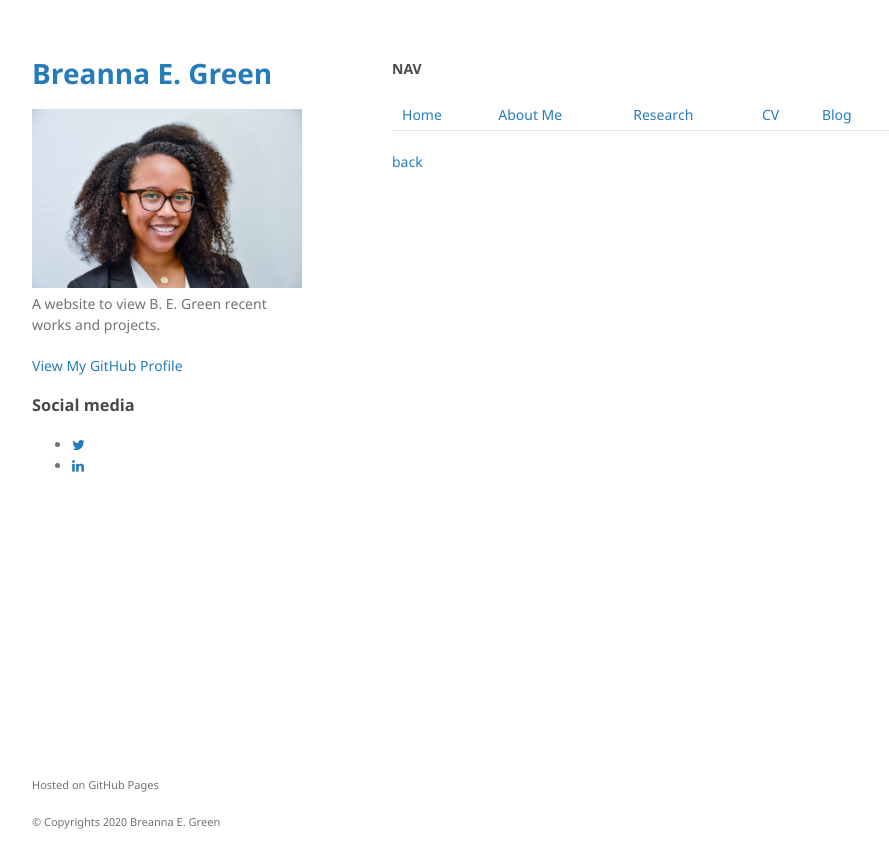
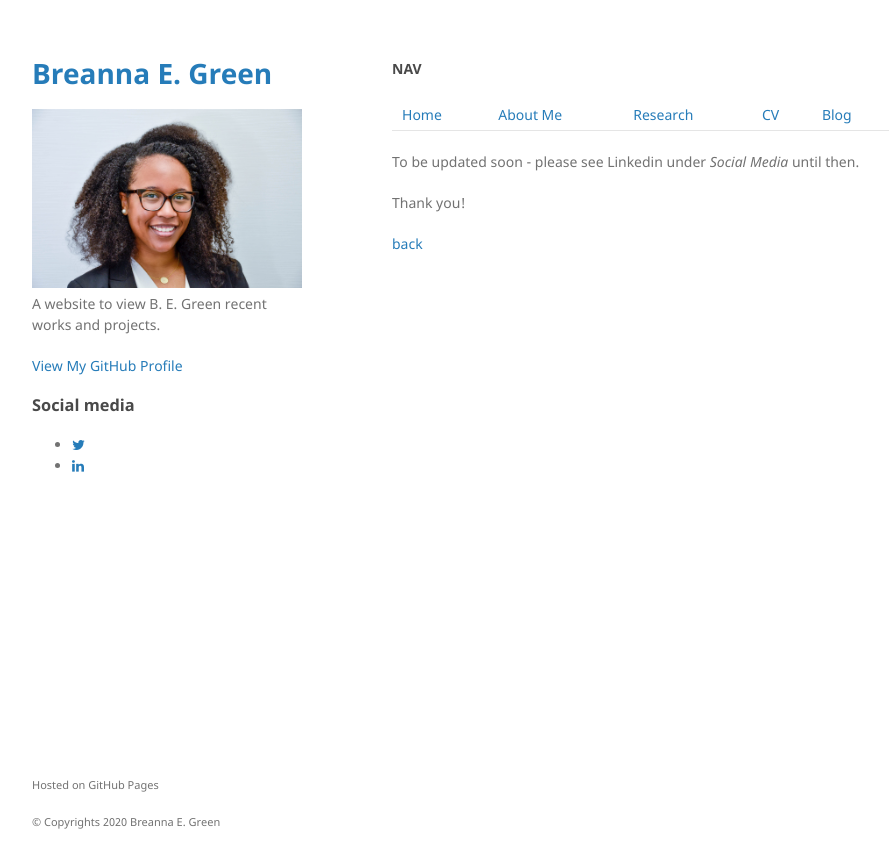
Before and after one commit to bregreen/bregreen.github.io, a Jekyll site: the page built from cv.md, in a window 1280 px wide. Shown: the top 868 px of the page, without its empty margins (178-1067 px from the left). Built offline with Jekyll 4.4.1, drawn with Linux system fonts in a browser that asks for light colours.

Commit message:
Update cv.md

```diff
--- a/cv.md
+++ b/cv.md
@@ -9,6 +9,9 @@
 
 | [Home](./index.html) | [About Me](./about.html) | [Research](./research.html) | [CV](./cv.html)  | [Blog](./blog.html) |
 
+To be updated soon - please see Linkedin under <em>Social Media</em> until then.
+
+Thank you!
 
 
 
```
